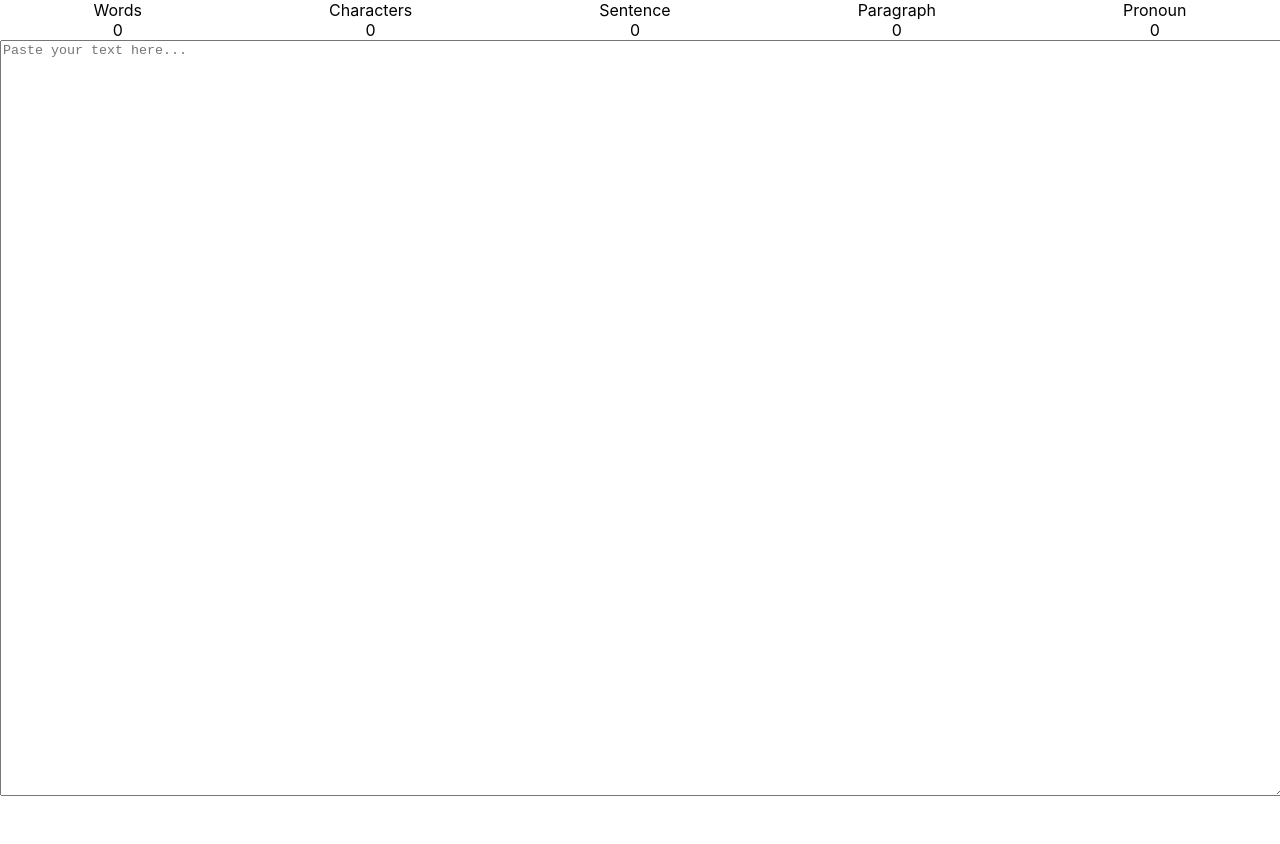
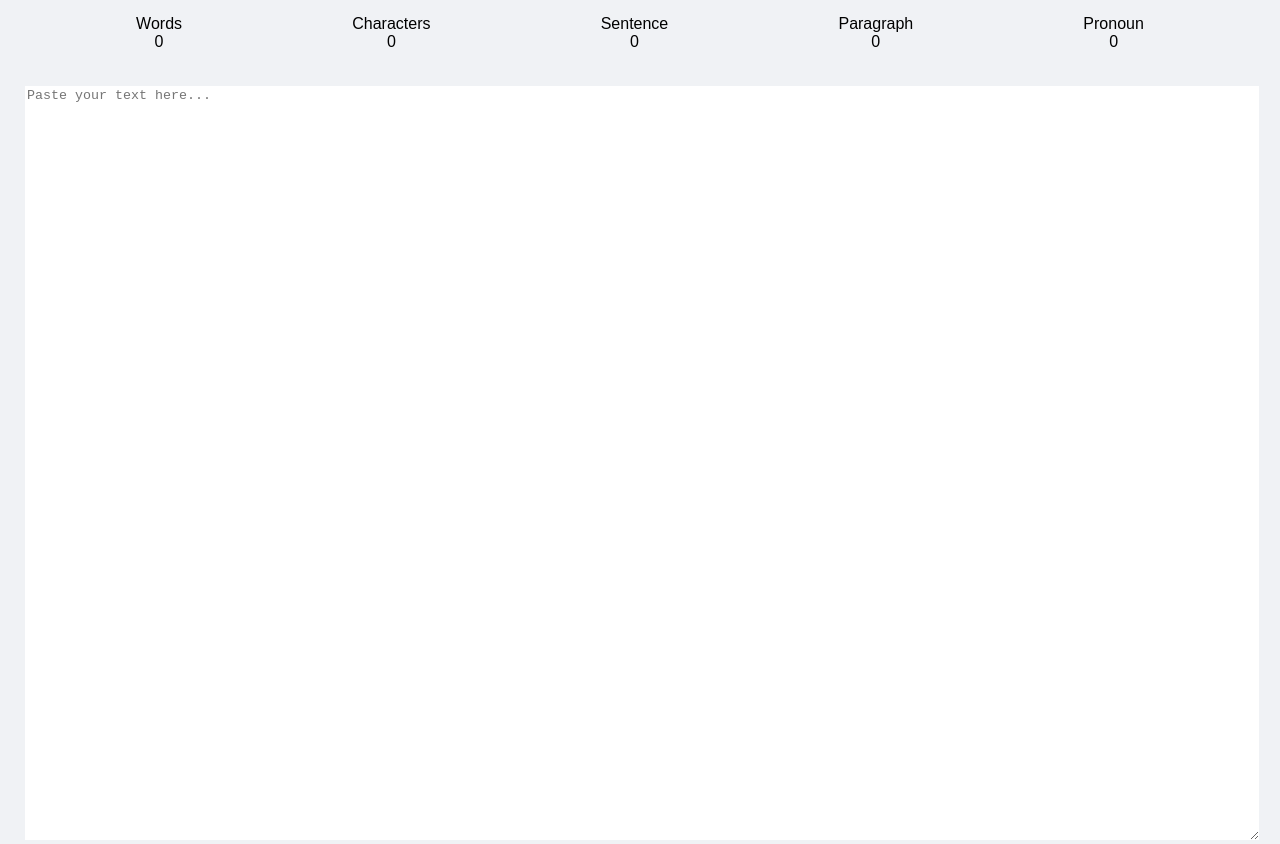
Before and after one commit to santosh-shrimangale/Text-analyzer, a React (Create React App) app: page / in a window 1280 px wide. Before the commit the page ends 800 px from the top, so only its background shows below. Built offline with nearby package versions, Linux system fonts and the light colour scheme.

Commit message:
completed functionality work

```diff
--- a/src/components/TextAnalyzer/TextAnalyzer.css
+++ b/src/components/TextAnalyzer/TextAnalyzer.css
@@ -1,11 +1,19 @@
-#w3review{
-    width: 100%;
+.analyzer {
+  padding: 0 25px;
 }
-.resultBar{
+#w3review {
+  width: 100%;
+  margin: auto;
+  border: none;
+  margin-top: 20px;
+}
+.resultBar {
     display: flex;
     justify-content: space-around;
+    /* justify-content: normal; */
+    padding: 15px 26px;
 }
-.valueBar{
-    display: flex;
-    justify-content: space-around;
+.valueBar {
+  display: flex;
+  justify-content: space-around;
 }
--- a/src/components/TextAnalyzer/TextAnalyzer.js
+++ b/src/components/TextAnalyzer/TextAnalyzer.js
@@ -13,7 +13,7 @@ function TextAnalyzer() {
         let text = e.target.value;
         // for word count
         let res = text.trim().split(" ");
-        setWord(res.length);
+        setWord(res.length-1);
 
         //for character count
         let res1 = text.trim().split("").filter(char => char !== " ");
@@ -26,18 +26,23 @@ function TextAnalyzer() {
 
         //for paragraph count
         let paras = text.split(/\r\n|\n/);
-        setParagraph(paras.length);
+        setParagraph(paras.length-1);
 
         //for pronoun count
-        let proN = text.trim().split(/(he|she|it)/).map((val) => {
-            if (val.includes('he') || val.includes('she') || val.includes('it')) {
-              return  setPronoun(val.length)
-            }}
+        const pronouns = ['I', 'you', 'he', 'she', 'it', 'we', 'they', 'me', 'him', 'her', 'us', 'them', 'my', 'your', 'his', 'its', 'our', 'their', 'mine', 'yours', 'his', 'hers', 'ours', 'theirs'];
 
+        let proN = text.trim().split(" ");
+        // console.log(proN)
 
-         ) }
+        for (const word of proN) {
+            if (pronouns.includes(word.toLowerCase())) {
+               setPronoun(word.length-1)
+            }
+        }
+
+    }
     return (
-            <div>
+        <div className='analyzer'>
             <div className="resultBar">
                 <div className="words">
                     <span>Words</span>
--- a/src/index.css
+++ b/src/index.css
@@ -1,10 +1,11 @@
 body {
   margin: 0;
-  font-family: -apple-system, BlinkMacSystemFont, 'Segoe UI', 'Roboto', 'Oxygen',
-    'Ubuntu', 'Cantarell', 'Fira Sans', 'Droid Sans', 'Helvetica Neue',
-    sans-serif;
-  -webkit-font-smoothing: antialiased;
-  -moz-osx-font-smoothing: grayscale;
+  bottom: 0;
+  padding: 0;
+  vertical-align: initial;
+  background-color: #f0f2f5;
+  background-size: cover;
+  font-family: Poppins, sans-serif;
 }
 
 code {
```
Lines whose indentation alone changed are shown as unchanged.
